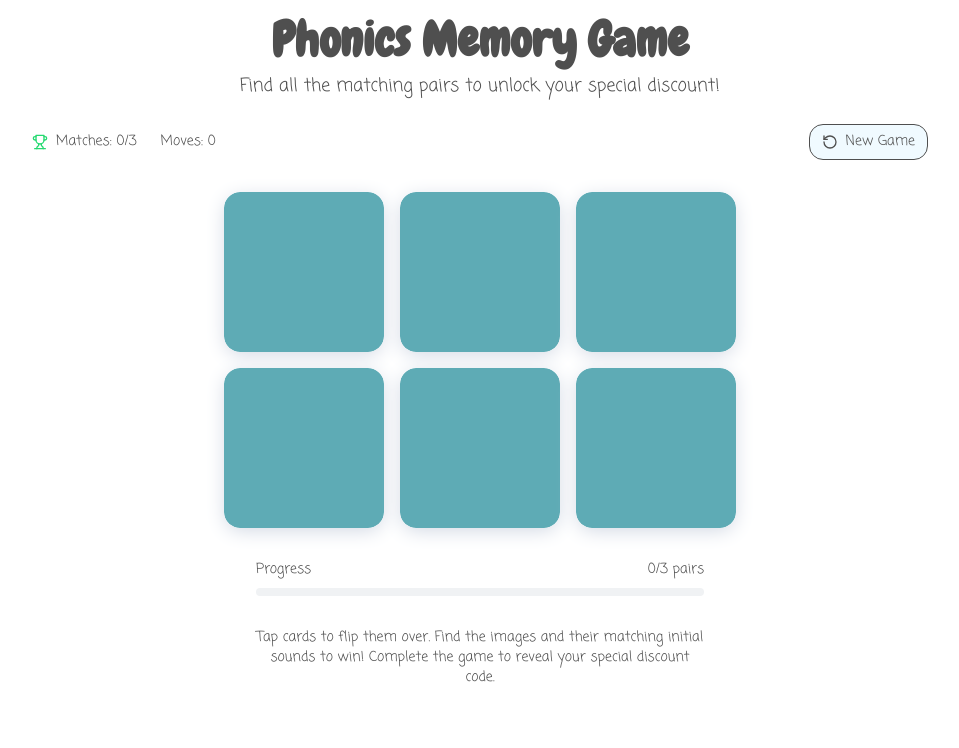
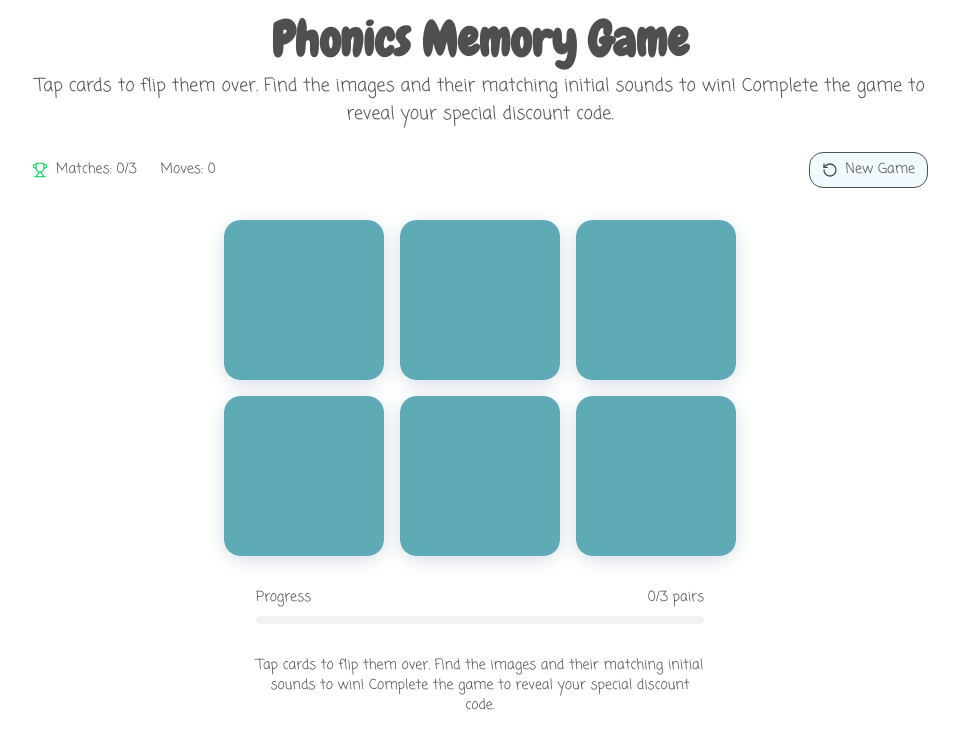
Before and after one commit to playmakessenseuk/phonics-match-play, a React (Vite) app: page / in a window 1280 px wide. Shown: the top 748 px of the page, without its empty margins (160-1119 px from the left). Built offline with nearby package versions, Linux system fonts and the light colour scheme; a web font is replaced by a local one.

Commit message:
Visual edit in Lovable
Edited UI in Lovable

```diff
--- a/src/components/PhonicGame.tsx
+++ b/src/components/PhonicGame.tsx
@@ -141,9 +141,8 @@ export const PhonicGame = () => {
       <div className="max-w-4xl mx-auto mb-8">
         <div className="text-center mb-6">
           <h1 className="text-4xl md:text-5xl font-bold font-chewy text-heading mb-2">Phonics Memory Game</h1>
-          <p className="text-lg font-coming-soon text-paragraph">
-            Find all the matching pairs to unlock your special discount!
-          </p>
+          <p className="text-lg font-coming-soon text-paragraph">Tap cards to flip them over. Find the images and their matching initial sounds to win!
+Complete the game to reveal your special discount code.</p>
         </div>
 
         {/* Game Stats */}
```
